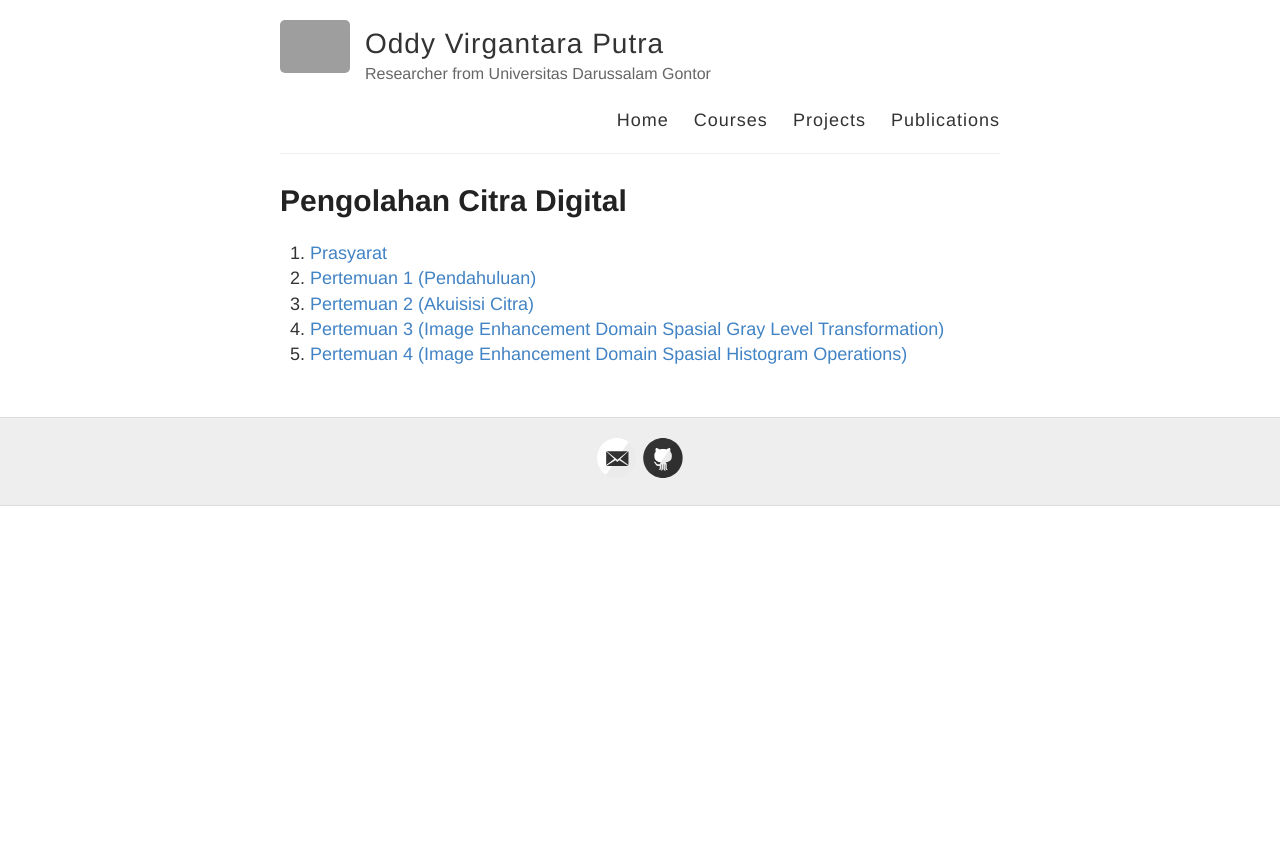
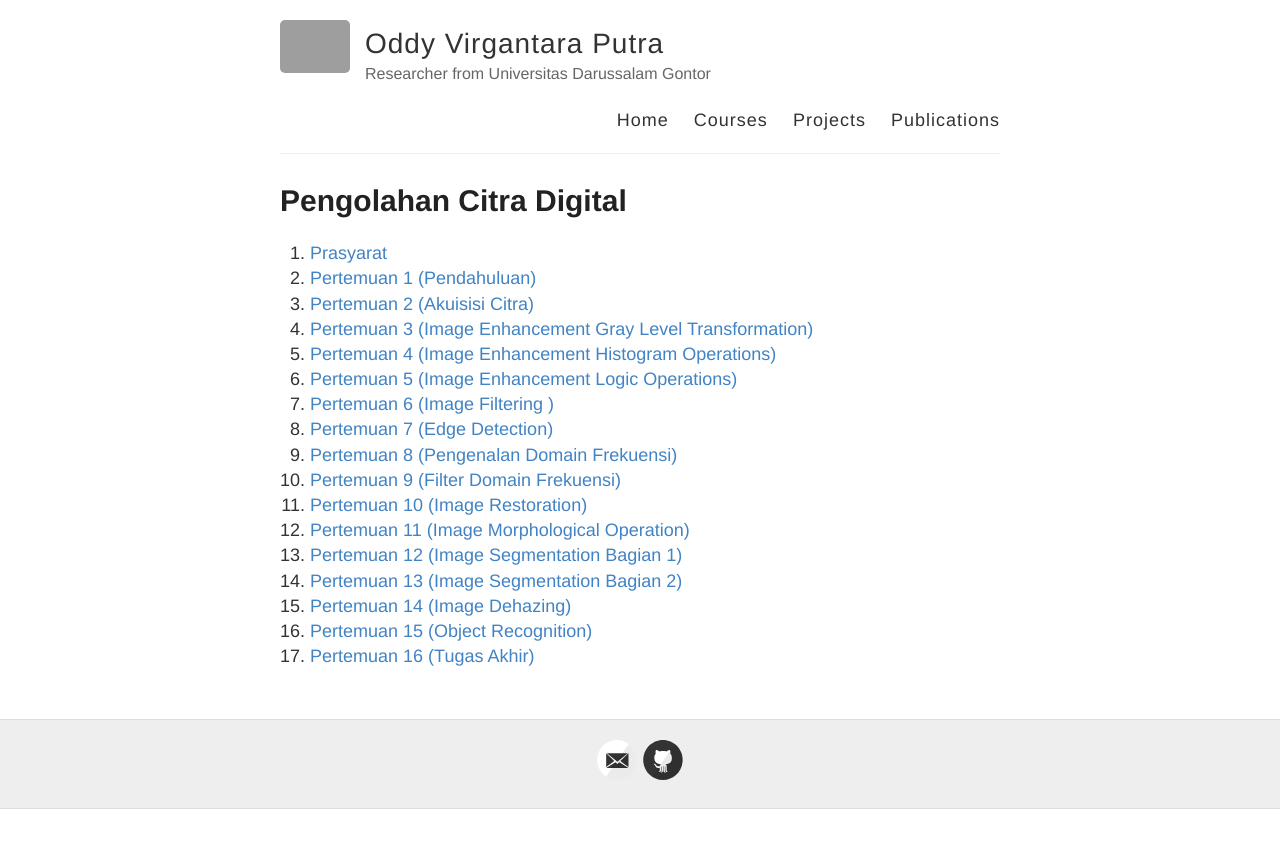
Before and after one commit to virgantara/virgantara.github.io, a Jekyll site: the page built from pcd.md, in a window 1280 px wide. Shown: the top 848 px of the page. Built offline with Jekyll 4.4.1, drawn with Linux system fonts in a browser that asks for light colours; grey boxes are pictures that could not be loaded.

```diff
--- a/_posts/pcd/2020-05-28-pcd-pertemuan-1.markdown
+++ b/_posts/pcd/2020-05-28-pcd-pertemuan-1.markdown
@@ -15,6 +15,7 @@ Konten:
 1. [Tahapan-tahapan dalam PCD](#tahapan-tahapan-dalam-pcd)
 1. [Komponen dalam PCD](#komponen-dalam-pcd)
 1. [Kompresi Citra](#kompresi-citra)
+1. [Latihan](#latihan)
 1. [Referensi](#referensi)
 
 ---
--- a/_posts/pcd/2020-05-29-pcd-pertemuan-2.markdown
+++ b/_posts/pcd/2020-05-29-pcd-pertemuan-2.markdown
@@ -15,6 +15,7 @@ Daftar Isi:
 1. [Sensor Array](#sensor-array)
 1. [Sampling dan Quantization](#sampling-dan-quantization)
 1. [Resolusi dari Citra](#resolusi-dari-citra)
+1. [Latihan](#latihan)
 1. [Referensi](#referensi)
 
 Akuisisi Citra dikatakan sebagai proses mengubah objek ataupun latar (*scene*) menjadi ke dalam bentuk digital. Pembahasan pada materi ini dimulai dari model akuisisi citra yang paling sederhana.
--- a/_posts/pcd/2020-05-29-pcd-pertemuan-3.markdown
+++ b/_posts/pcd/2020-05-29-pcd-pertemuan-3.markdown
@@ -17,6 +17,8 @@ Daftar Isi:
 1. [Transformasi Citra Negatif](#transformasi-citra-negatif)
 1. [Transformasi Power-law](#transformasi-power-law)
 1. [Transformasi Logaritmik](#transformasi-logaritmik)
+1. [Latihan](#latihan)
+1. [Referensi](#referensi)
 
 ### Pentingnya Peningkatan Citra ###
 
--- a/_posts/pcd/2020-05-29-pcd-pertemuan-4.markdown
+++ b/_posts/pcd/2020-05-29-pcd-pertemuan-4.markdown
@@ -13,6 +13,7 @@ Konten:
 1. [Adaptive Thresholding](#adaptive-thresholding)
 1. [Histogram Equalization](#histogram-equalization)
 1. [Adaptive Histogram Equalization](#adaptive-histogram-equalization)
+1. [Latihan](#latihan)
 1. [Referensi](#referensi)
 ### Pengertian Histogram ###
 
--- a/pcd.md
+++ b/pcd.md
@@ -8,5 +8,17 @@ tags: [citra, digital, course] # add tag
 1. <a href="{{ site.baseurl }}/course/pengolahan-citra-digital/prasyarat">Prasyarat</a>
 1. <a href="{{ site.baseurl }}/course/pengolahan-citra-digital/pertemuan-1">Pertemuan 1 (Pendahuluan)</a>
 1. <a href="{{ site.baseurl }}/course/pengolahan-citra-digital/pertemuan-2">Pertemuan 2 (Akuisisi Citra)</a>
-1. <a href="{{ site.baseurl }}/course/pengolahan-citra-digital/pertemuan-3">Pertemuan 3 (Image Enhancement Domain Spasial Gray Level Transformation)</a>
-1. <a href="{{ site.baseurl }}/course/pengolahan-citra-digital/pertemuan-4">Pertemuan 4 (Image Enhancement Domain Spasial Histogram Operations)</a>
+1. <a href="{{ site.baseurl }}/course/pengolahan-citra-digital/pertemuan-3">Pertemuan 3 (Image Enhancement Gray Level Transformation)</a>
+1. <a href="{{ site.baseurl }}/course/pengolahan-citra-digital/pertemuan-4">Pertemuan 4 (Image Enhancement Histogram Operations)</a>
+1. <a href="{{ site.baseurl }}/course/pengolahan-citra-digital/pertemuan-5">Pertemuan 5 (Image Enhancement Logic Operations)</a>
+1. <a href="{{ site.baseurl }}/course/pengolahan-citra-digital/pertemuan-6">Pertemuan 6 (Image Filtering )</a>
+1. <a href="{{ site.baseurl }}/course/pengolahan-citra-digital/pertemuan-7">Pertemuan 7 (Edge Detection)</a>
+1. <a href="{{ site.baseurl }}/course/pengolahan-citra-digital/pertemuan-8">Pertemuan 8 (Pengenalan Domain Frekuensi)</a>
+1. <a href="{{ site.baseurl }}/course/pengolahan-citra-digital/pertemuan-9">Pertemuan 9 (Filter Domain Frekuensi)</a>
+1. <a href="{{ site.baseurl }}/course/pengolahan-citra-digital/pertemuan-10">Pertemuan 10 (Image Restoration)</a>
+1. <a href="{{ site.baseurl }}/course/pengolahan-citra-digital/pertemuan-11">Pertemuan 11 (Image Morphological Operation)</a>
+1. <a href="{{ site.baseurl }}/course/pengolahan-citra-digital/pertemuan-12">Pertemuan 12 (Image Segmentation Bagian 1)</a>
+1. <a href="{{ site.baseurl }}/course/pengolahan-citra-digital/pertemuan-13">Pertemuan 13 (Image Segmentation Bagian 2)</a>
+1. <a href="{{ site.baseurl }}/course/pengolahan-citra-digital/pertemuan-14">Pertemuan 14 (Image Dehazing)</a>
+1. <a href="{{ site.baseurl }}/course/pengolahan-citra-digital/pertemuan-15">Pertemuan 15 (Object Recognition)</a>
+1. <a href="{{ site.baseurl }}/course/pengolahan-citra-digital/pertemuan-16">Pertemuan 16 (Tugas Akhir)</a>
```
Also changed, not shown: other parts of _posts/pcd/2020-05-28-pcd-pertemuan-1.markdown (+4 -0 lines), other parts of _posts/pcd/2020-05-29-pcd-pertemuan-2.markdown (+3 -0 lines), other parts of _posts/pcd/2020-05-29-pcd-pertemuan-3.markdown (+4 -0 lines), other parts of _posts/pcd/2020-05-29-pcd-pertemuan-4.markdown (+5 -0 lines), _posts/pcd/2020-05-30-pcd-pertemuan-5.markdown (added, +16 -0 lines), ai.md (added, +17 -0 lines), course.md (+4 -2 lines), strukdat.md (added, +18 -0 lines), _posts/ai/2020-05-27-ai-prasyarat.md (added).
